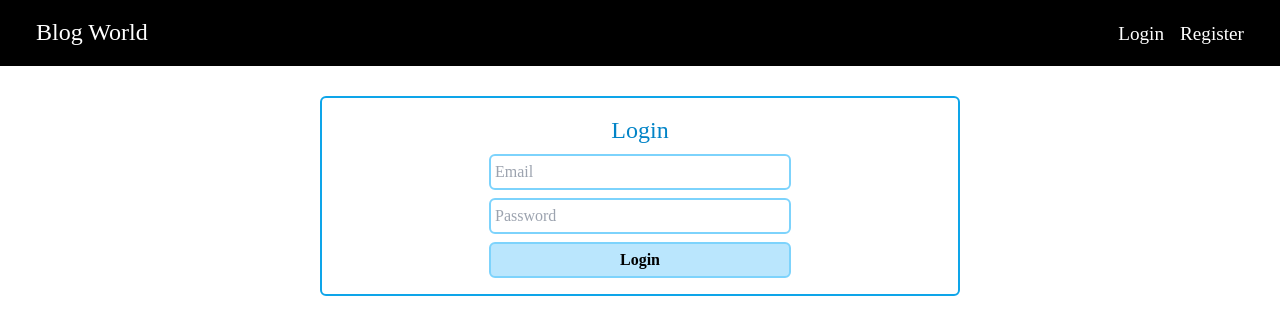
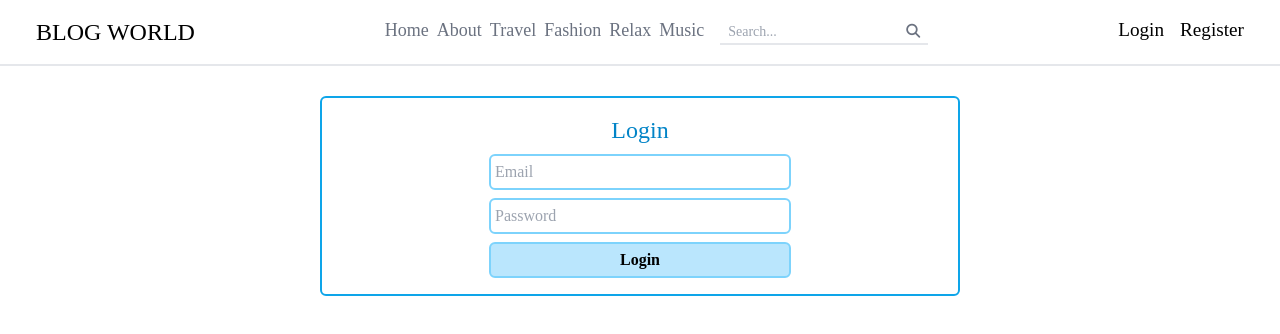
Before and after one commit to nguyen-thanh-luann/Blog-world, a React (Create React App) app: page /login in a window 1280 px wide. Shown: the top 334 px of the page. Built offline with nearby package versions, Linux system fonts and the light colour scheme; no server answers.

Commit message:
update home page

```diff
--- a/package.json
+++ b/package.json
@@ -14,6 +14,7 @@
     "react-helmet": "^6.1.0",
     "react-helmet-async": "^1.3.0",
     "react-hook-form": "^7.34.0",
+    "react-icons": "^4.4.0",
     "react-router-dom": "^6.3.0",
     "react-scripts": "5.0.1",
     "react-toastify": "^9.0.8",
--- a/src/App.js
+++ b/src/App.js
@@ -6,6 +6,7 @@ import Register from './components/Register'
 import UserInfoScreen from './screens/UserInfoScreen'
 import Login from './components/Login'
 import ArticleDetail from './screens/ArticleDetail'
+import Footer from './components/Footer'
 function App() {
   return (
     <HelmetProvider>
@@ -14,6 +15,7 @@ function App() {
           <Route path='/' element={<HomeScreen />} />
           <Route path='/register' element={<Register />} />
           <Route path='/login' element={<Login />} />
+          <Route path='/footer' element={<Footer />} />
           <Route path='/userInfo' element={<UserInfoScreen />} />
           <Route path='/article/:id' element={<ArticleDetail />} />
         </Routes>
--- /dev/null
+++ b/src/components/AddArticleButton.jsx
@@ -0,0 +1,20 @@
+import React from 'react'
+import { toast } from 'react-toastify'
+
+export default function AddArticleButton() {
+  const handleAdd = () => {
+    toast.success('Comming soon!')
+  }
+  return (
+    <div
+      className='border-2 rounded-full p-4 border-sky-500
+    text-white font-bold text-sm
+    bg-sky-400
+    hover:cursor-pointer hover:bg-sky-300
+    fixed bottom-10 right-10 '
+      onClick={() => handleAdd()}
+    >
+      <i className='fa-solid fa-pen-to-square'></i>
+    </div>
+  )
+}
--- a/src/components/Article.jsx
+++ b/src/components/Article.jsx
@@ -6,12 +6,14 @@ import { doc, arrayRemove, updateDoc, arrayUnion } from 'firebase/firestore'
 import { useNavigate } from 'react-router-dom'
 import { toast } from 'react-toastify'
 import { Link } from 'react-router-dom'
+import { AiOutlineHeart, AiFillHeart } from 'react-icons/ai'
+import { FaRegCommentDots } from 'react-icons/fa'
 
 export default function Article({ article }) {
   let navigate = useNavigate()
   const [user] = useAuthState(auth)
   const likesRef = doc(db, 'Articles', article.id)
-
+  console.log(article)
   const handleLike = () => {
     if (!user) {
       if (window.confirm('Login to like')) {
@@ -46,50 +48,59 @@ export default function Article({ article }) {
 
   return (
     <div
-      className='grid grid-rows-3 grid-flow-col
-    border-solid border-4 border-sky-500
-    rounded-lg
-    p-2 mt-5 first:mt-0'
+      className='grid grid-cols-6
+    border-solid border-2 border-gray-300
+
+     mt-5 first:mt-0'
     >
-      <div className='row-span-3'>
+      <div className='col-span-6 h-96'>
         <Link to={`/article/${article.id}`}>
-          <img src={article.imageUrl} alt='' style={{ width: '10rem' }} />
+          <img
+            src={article.imageUrl}
+            alt=''
+            className='h-full w-full mx-auto'
+          />
         </Link>
-        <p>{`Created by ${article.createdBy}`}</p>
       </div>
-      <div className='col-span-10 '>
-        <div className='flex justify-between'>
-          <p className='text-xl'>{article.title}</p>
-          {user && user.uid === article.userId && (
-            <DeleteArticle
-              id={article.id}
-              imageUrl={article.imageUrl}
-              className='text-end'
-            />
+      <div className='col-span-6 px-10 py-3'>
+        <h2 className='text-2xl'>{article.title}</h2>
+        <p>{article.description}</p>
+      </div>
+      <div
+        className='col-span-6 px-10 py-3
+      border-t-2 border-dotted border-gray-200
+      flex justify-between'
+      >
+        <div>
+          {article.likes.length === 0 ? (
+            <>
+              <AiOutlineHeart
+                className='text-red-500 text-lg hover:cursor-pointer'
+                onClick={() => handleLike()}
+              />
+            </>
+          ) : (
+            <div className='flex align-middle'>
+              <AiFillHeart
+                className='text-red-500 text-lg hover:cursor-pointer'
+                onClick={() => handleLike()}
+              />
+              <span className='ml-1 text-sm'>{article.likes.length}</span>
+            </div>
           )}
         </div>
-        <p>{article.createdAt.toDate().toDateString()}</p>
-      </div>
-      <div className='row-span-2 col-span-10 flex flex-col justify-between'>
-        <p className=''>{article.description}</p>
-        <p className='text-end'>
-          {article.likes.length === 0 ? (
+        <div>
+          {article.comments.length === 0 ? (
             <>
-              <i
-                className='fa-solid fa-heart text-black hover:cursor-pointer'
-                onClick={() => handleLike()}
-              ></i>
+              <FaRegCommentDots />
             </>
           ) : (
-            <>
-              <i
-                className='fa-solid fa-heart text-red-500 hover:cursor-pointer'
-                onClick={() => handleLike()}
-              ></i>
-              <span className='p-1'>{article.likes.length}</span>
-            </>
+            <div className='flex align-middle'>
+              <FaRegCommentDots />
+              <span className='ml-1 text-sm'>{`${article.comments.length} comments`}</span>
+            </div>
           )}
-        </p>
+        </div>
       </div>
     </div>
   )
--- /dev/null
+++ b/src/components/Footer.jsx
@@ -0,0 +1,9 @@
+import React from 'react'
+
+export default function Footer() {
+  return (
+    <div className='p-4 border-t-2 bg-white text-black font-bold text-center '>
+      Follow Me!!!
+    </div>
+  )
+}
--- a/src/components/Header.jsx
+++ b/src/components/Header.jsx
@@ -2,13 +2,78 @@ import React from 'react'
 import { Link } from 'react-router-dom'
 import { useAuthState } from 'react-firebase-hooks/auth'
 import { auth } from '../firebaseConfig'
-
+import { toast } from 'react-toastify'
 export default function Header() {
   const [user] = useAuthState(auth)
 
+  const searchHandle = (e) => {
+    if (e.key === 'Enter') {
+      toast.success('Comming soon!!!')
+    } else {
+      return
+    }
+  }
+
   return (
-    <div className='text-2xl bg-black text-white px-9 py-4 fixed top-0 left-0 right-0 flex justify-between'>
-      <Link to='/'>Blog World</Link>
+    <div
+      className='text-black bg-white
+    px-9 py-4
+    fixed top-0 left-0 right-0 flex justify-between
+    border-b-2'
+    >
+      <div>
+        <Link to='/' className='uppercase text-2xl'>
+          Blog World
+        </Link>
+      </div>
+      <div className='text-center'>
+        <Link
+          to='/'
+          className='text-lg text-gray-500 hover:text-2xl hover:text-black'
+        >
+          Home
+        </Link>
+        <Link
+          to='/'
+          className='text-lg text-gray-500 hover:text-black hover:text-2xl ml-2'
+        >
+          About
+        </Link>
+        <Link
+          to='/'
+          className='text-lg text-gray-500 hover:text-black hover:text-2xl ml-2'
+        >
+          Travel
+        </Link>
+        <Link
+          to='/'
+          className='text-lg text-gray-500 hover:text-black hover:text-2xl ml-2'
+        >
+          Fashion
+        </Link>
+        <Link
+          to='/'
+          className='text-lg text-gray-500 hover:text-black hover:text-2xl ml-2'
+        >
+          Relax
+        </Link>
+        <Link
+          to='/'
+          className='text-lg text-gray-500 hover:text-black hover:text-2xl ml-2'
+        >
+          Music
+        </Link>
+        <div className='inline-block ml-4 border-b-2 px-2'>
+          <input
+            className='text-sm focus:outline-none'
+            placeholder='Search...'
+            onKeyUp={(e) => {
+              searchHandle(e)
+            }}
+          />
+          <i className='fa-solid fa-magnifying-glass text-sm text-gray-500'></i>
+        </div>
+      </div>
       <div>
         {user ? (
           <div>
@@ -16,7 +81,7 @@ export default function Header() {
               to='/userInfo'
               style={{ fontSize: '1.2rem', marginRight: '1rem' }}
             >
-              User info
+              <i className='fa-solid fa-user'></i>
             </Link>
           </div>
         ) : (
--- a/src/screens/HomeScreen.jsx
+++ b/src/screens/HomeScreen.jsx
@@ -12,6 +12,8 @@ import Header from '../components/Header'
 import Article from '../components/Article'
 import AddArticle from '../components/AddArticle'
 import { Link } from 'react-router-dom'
+import AddArticleButton from '../components/AddArticleButton'
+import Footer from '../components/Footer'
 
 export default function HomeScreen() {
   const [user] = useAuthState(auth)
@@ -38,9 +40,12 @@ export default function HomeScreen() {
       <Helmet>
         <title>Blog World</title>
       </Helmet>
-      <div className='container px-20 py-5 mt-20'>
-        <div className='grid grid-cols-3 '>
-          <div className='col-span-2 px-40'>
+      <div className=''>
+        <div>
+          <img src={require('../assets/image/banner1.jpg')} alt='' />
+        </div>
+        <div className='container w-2/4 py-5 mx-auto'>
+          <div className=''>
             {isLoading ? (
               <div>
                 <Loading />
@@ -56,28 +61,10 @@ export default function HomeScreen() {
               ))
             )}
           </div>
-          <div>
-            {user ? (
-              <>
-                <AddArticle />
-              </>
-            ) : (
-              <div className='border-2 border-sky-400 p-2 rounded-md'>
-                <Link to='/login' className='text-sky-600 font-bold block'>
-                  Login to create article
-                </Link>
-                <p className='inline-block'>Don't have an account? </p>
-                <Link
-                  to='/register'
-                  className='text-sky-600 font-bold inline-block pl-1'
-                >
-                  Singup
-                </Link>
-              </div>
-            )}
-          </div>
         </div>
       </div>
+      <AddArticleButton />
+      <Footer />
     </div>
   )
 }
--- a/src/screens/UserInfoScreen.jsx
+++ b/src/screens/UserInfoScreen.jsx
@@ -6,6 +6,7 @@ import { signOut } from 'firebase/auth'
 import { useNavigate } from 'react-router-dom'
 
 import Header from '../components/Header'
+import AddArticle from '../components/AddArticle'
 
 export default function UserInfoScreen() {
   const [user] = useAuthState(auth)
@@ -29,6 +30,7 @@ export default function UserInfoScreen() {
         >
           Logout
         </button>
+        <AddArticle />
       </div>
     </div>
   )
```
Also changed, not shown: src/assets/image/banner1.jpg (added), 1 other file (tests, documents, lock files or other folders).
